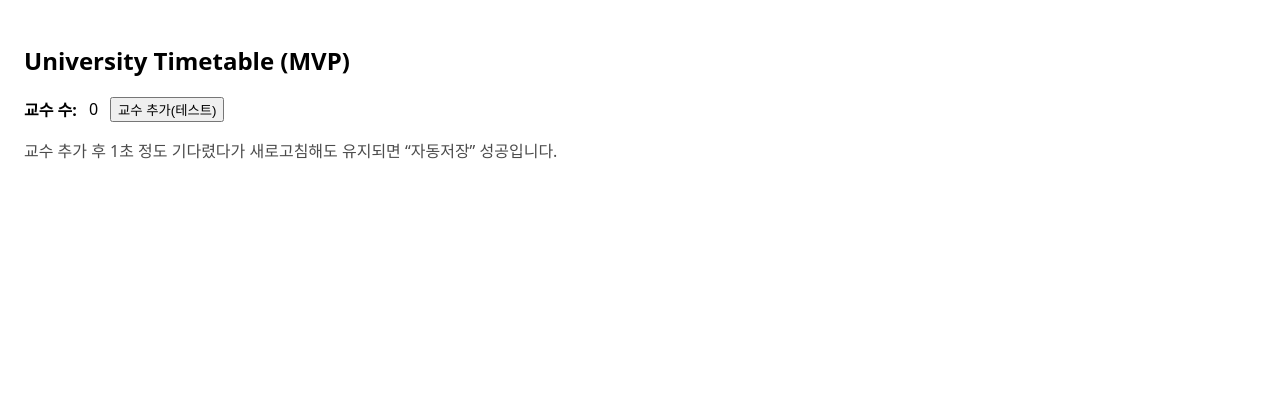
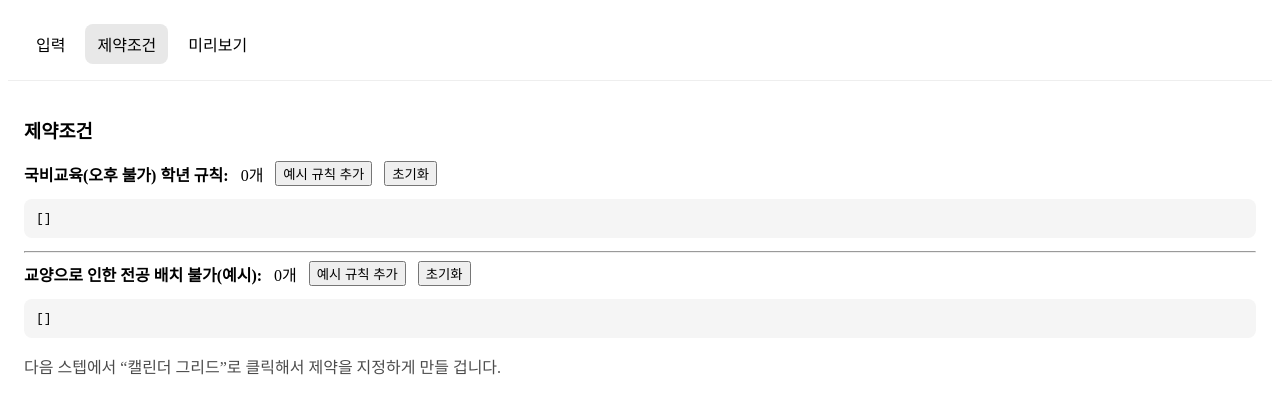
Before and after one commit to AIpakadesu/university_timetable, a React app in the folder app/: page /constraints in a window 1280 px wide. Shown: the top 414 px of the page. Built offline with nearby package versions, Linux system fonts and the light colour scheme; the HTML template or start-up script is replaced by a standard one.

Commit message:
화면: 입력/제약/미리보기 페이지 라우팅 추가

```diff
--- a/app/src/App.tsx
+++ b/app/src/App.tsx
@@ -1,9 +1,38 @@
 import { useEffect } from "react";
+import { BrowserRouter, NavLink, Route, Routes } from "react-router-dom";
 import { useAppStore } from "./domain/store";
 import { useAutoSave } from "./domain/useAutoSave";
 
+import InputPage from "./pages/InputPage";
+import ConstraintsPage from "./pages/ConstraintsPage";
+import PreviewPage from "./pages/PreviewPage";
+
+function TopNav() {
+  const linkStyle = ({ isActive }: { isActive: boolean }) => ({
+    padding: "8px 12px",
+    borderRadius: 8,
+    textDecoration: "none",
+    color: "black",
+    background: isActive ? "#e8e8e8" : "transparent",
+  });
+
+  return (
+    <div style={{ display: "flex", gap: 8, padding: 16, borderBottom: "1px solid #eee" }}>
+      <NavLink to="/" style={linkStyle}>
+        입력
+      </NavLink>
+      <NavLink to="/constraints" style={linkStyle}>
+        제약조건
+      </NavLink>
+      <NavLink to="/preview" style={linkStyle}>
+        미리보기
+      </NavLink>
+    </div>
+  );
+}
+
 export default function App() {
-  const { loading, init, input, setInput } = useAppStore();
+  const { loading, init } = useAppStore();
 
   useEffect(() => {
     init();
@@ -15,26 +44,13 @@ export default function App() {
   if (loading) return <div style={{ padding: 16 }}>로딩 중...</div>;
 
   return (
-    <div style={{ padding: 16, fontFamily: "system-ui" }}>
-      <h2>University Timetable (MVP)</h2>
-
-      <div style={{ display: "flex", gap: 12, alignItems: "center" }}>
-        <b>교수 수:</b> {input.professors.length}
-        <button
-          onClick={() => {
-            const id = `p_${Math.random().toString(36).slice(2, 8)}`;
-            setInput({
-              professors: [...input.professors, { id, name: `교수${input.professors.length + 1}` }],
-            });
-          }}
-        >
-          교수 추가(테스트)
-        </button>
-      </div>
-
-      <p style={{ opacity: 0.7 }}>
-        교수 추가 후 1초 정도 기다렸다가 새로고침해도 유지되면 “자동저장” 성공입니다.
-      </p>
-    </div>
+    <BrowserRouter>
+      <TopNav />
+      <Routes>
+        <Route path="/" element={<InputPage />} />
+        <Route path="/constraints" element={<ConstraintsPage />} />
+        <Route path="/preview" element={<PreviewPage />} />
+      </Routes>
+    </BrowserRouter>
   );
 }
--- /dev/null
+++ b/app/src/pages/ConstraintsPage.tsx
@@ -0,0 +1,54 @@
+import { useAppStore } from "../domain/store";
+
+export default function ConstraintsPage() {
+  const { input, setInput } = useAppStore();
+
+  return (
+    <div style={{ padding: 16 }}>
+      <h3>제약조건</h3>
+
+      <div style={{ display: "flex", gap: 12, alignItems: "center", flexWrap: "wrap" }}>
+        <b>국비교육(오후 불가) 학년 규칙:</b> {input.govtTrainingRules.length}개
+        <button
+          onClick={() => {
+            // 예: 2학년 오후불가(13:00 시작을 startSlot=8로 가정)
+            setInput({
+              govtTrainingRules: [...input.govtTrainingRules, { grade: 2, afternoonStartSlot: 8 }],
+            });
+          }}
+        >
+          예시 규칙 추가
+        </button>
+        <button onClick={() => setInput({ govtTrainingRules: [] })}>초기화</button>
+      </div>
+
+      <pre style={{ background: "#f5f5f5", padding: 12, borderRadius: 8, overflow: "auto" }}>
+        {JSON.stringify(input.govtTrainingRules, null, 2)}
+      </pre>
+
+      <hr />
+
+      <div style={{ display: "flex", gap: 12, alignItems: "center", flexWrap: "wrap" }}>
+        <b>교양으로 인한 전공 배치 불가(예시):</b> {input.majorBlockedRules.length}개
+        <button
+          onClick={() => {
+            setInput({
+              majorBlockedRules: [...input.majorBlockedRules, { day: "WED", startSlot: 0, slotLength: 18 }],
+            });
+          }}
+        >
+          예시 규칙 추가
+        </button>
+        <button onClick={() => setInput({ majorBlockedRules: [] })}>초기화</button>
+      </div>
+
+      <pre style={{ background: "#f5f5f5", padding: 12, borderRadius: 8, overflow: "auto" }}>
+        {JSON.stringify(input.majorBlockedRules, null, 2)}
+      </pre>
+
+      <p style={{ opacity: 0.7 }}>
+        다음 스텝에서 “캘린더 그리드”로 클릭해서 제약을 지정하게 만들 겁니다.
+      </p>
+    </div>
+  );
+}
--- /dev/null
+++ b/app/src/pages/InputPage.tsx
@@ -0,0 +1,42 @@
+import { useAppStore } from "../domain/store";
+
+export default function InputPage() {
+  const { input, setInput } = useAppStore();
+
+  return (
+    <div style={{ padding: 16 }}>
+      <h3>입력</h3>
+
+      <div style={{ display: "flex", gap: 12, alignItems: "center" }}>
+        <b>교수 수:</b> {input.professors.length}
+        <button
+          onClick={() => {
+            const id = `p_${Math.random().toString(36).slice(2, 8)}`;
+            setInput({
+              professors: [...input.professors, { id, name: `교수${input.professors.length + 1}` }],
+            });
+          }}
+        >
+          교수 추가
+        </button>
+      </div>
+
+      <hr />
+
+      <div>
+        <b>교수 목록</b>
+        <ul>
+          {input.professors.map((p) => (
+            <li key={p.id}>
+              {p.name} <span style={{ opacity: 0.6 }}>({p.id})</span>
+            </li>
+          ))}
+        </ul>
+      </div>
+
+      <p style={{ opacity: 0.7 }}>
+        다음 스텝에서 과목/학년/희망시간 입력 UI를 붙일 겁니다.
+      </p>
+    </div>
+  );
+}
--- /dev/null
+++ b/app/src/pages/PreviewPage.tsx
@@ -0,0 +1,35 @@
+import { useMemo } from "react";
+import { useAppStore } from "../domain/store";
+import type { Assignment } from "../domain/types";
+import { validateAllAssignments } from "../engine/conflicts";
+
+export default function PreviewPage() {
+  const { input } = useAppStore();
+
+  // 아직 배치 생성기가 없으니, "테스트용 배치"를 임시로 하나 만들어 충돌 검사만 보여줌
+  const demoAssignments: Assignment[] = useMemo(() => {
+    if (input.offerings.length === 0) return [];
+    const first = input.offerings[0];
+    return [{ offeringId: first.id, block: { day: "MON", startSlot: 8, slotLength: first.slotLength } }];
+  }, [input.offerings]);
+
+  const conflicts = useMemo(() => validateAllAssignments(input, demoAssignments), [input, demoAssignments]);
+
+  return (
+    <div style={{ padding: 16 }}>
+      <h3>미리보기</h3>
+
+      <p style={{ opacity: 0.7 }}>
+        지금은 “배치 결과”가 아직 없어서, 충돌 검증 로직 연결만 확인하는 화면입니다.
+        다음 스텝에서 시간표 그리드 + 빨간 겹침 표시로 바꿉니다.
+      </p>
+
+      <div>
+        <b>충돌/불가 사유:</b> {conflicts.length}개
+        <pre style={{ background: "#f5f5f5", padding: 12, borderRadius: 8, overflow: "auto" }}>
+          {JSON.stringify(conflicts, null, 2)}
+        </pre>
+      </div>
+    </div>
+  );
+}
```
